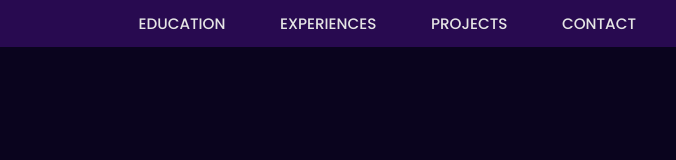
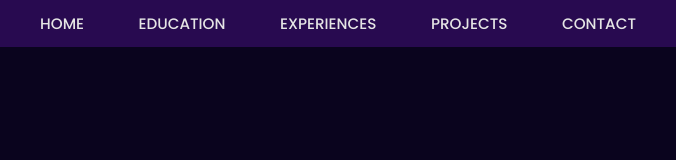
Before and after one commit to bellalichouaib4/Bellali_Chouaib_Portfolio, a plain HTML site: page header.html in a window 1280 px wide. Shown: the full height of the page, 524-1200 px from the left. Drawn offline with Linux system fonts and the light colour scheme.

Commit message:
contact page

```diff
--- a/header.html
+++ b/header.html
@@ -14,7 +14,8 @@
         <a href="home.html" class="logo">
             <span class="logo-text">BELLALI CHOUAIB</span>
         </a>
-        <nav class="navbar">
+       <nav class="navbar">
+            <a href="home.html">HOME</a>
             <a href="Education.html">EDUCATION</a>
             <a href="Experiences.html">EXPERIENCES</a>
             <a href="Projects.html">PROJECTS</a>
```
